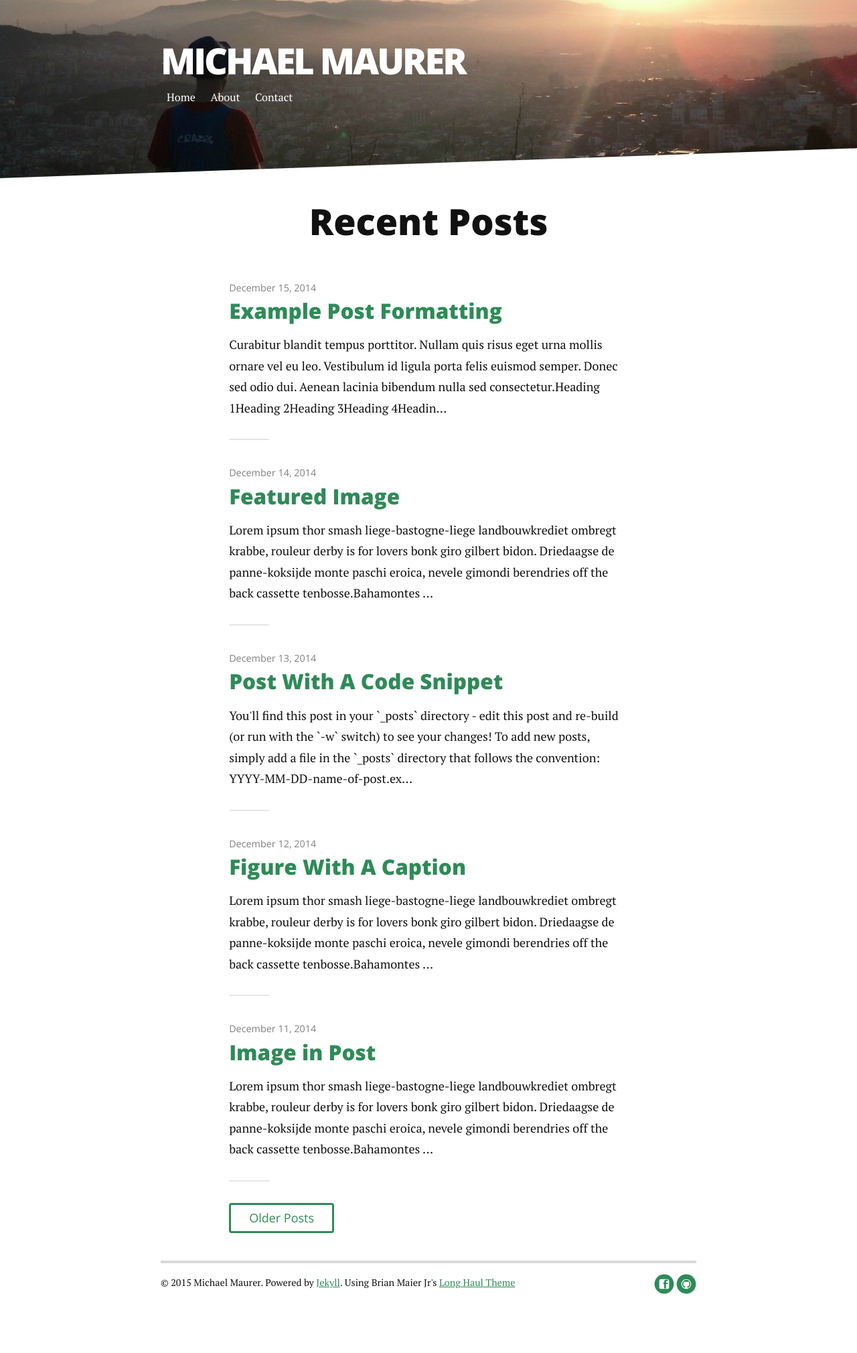
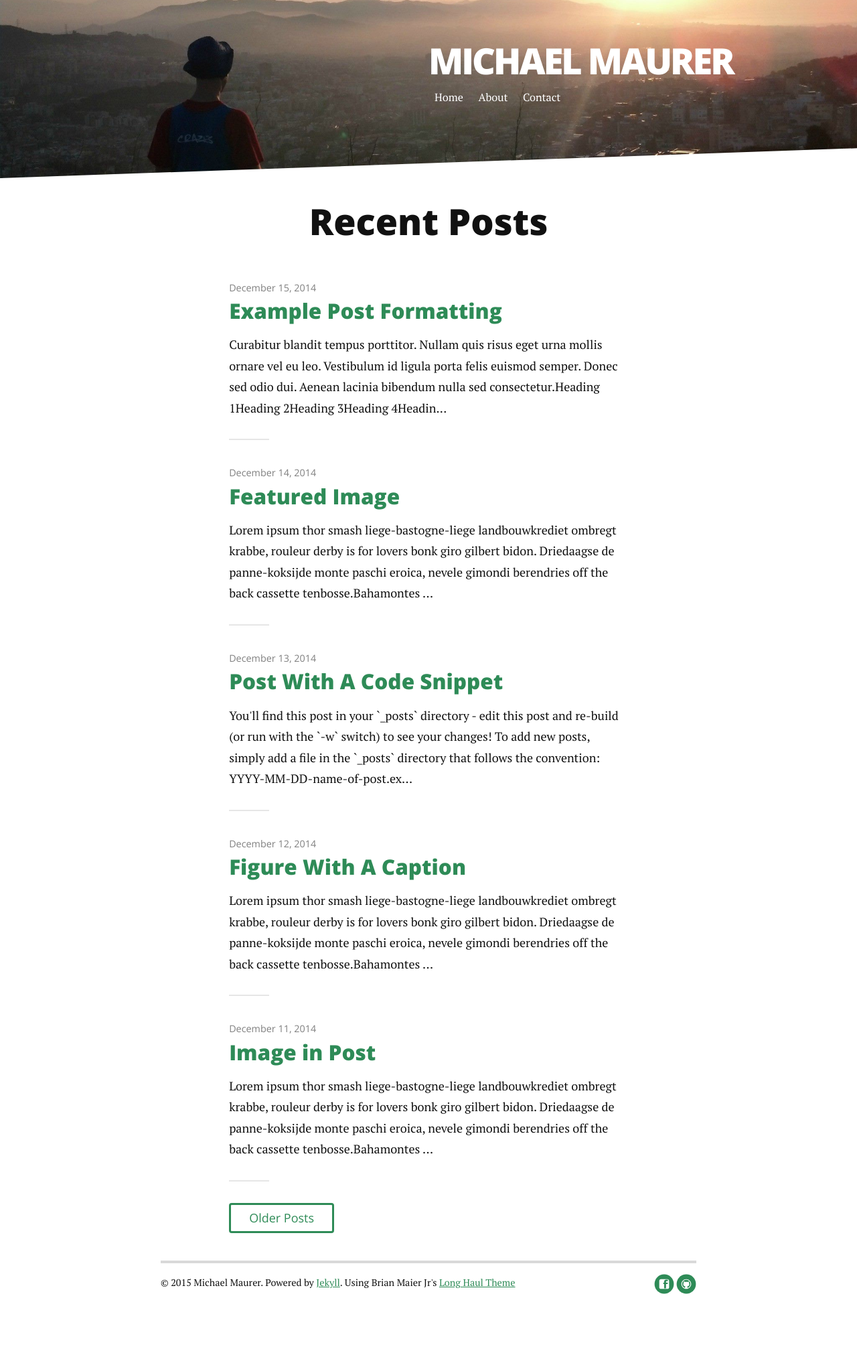
Before and after one commit to mjmaurer/mjmaurer.github.io, a Jekyll site: the page built from index.html, in a window 1280 px wide. Shown: the whole page at 67% size. Built offline with Jekyll 4.4.1, drawn with Linux system fonts in a browser that asks for light colours; nearby versions of some CDN libraries; Markdown is read by kramdown in place of the engine named in the settings; the list of posts is cut into pages by our own code.

Commit message:
Changed name positioning

```diff
--- a/assets/css/style.css
+++ b/assets/css/style.css
@@ -1098,9 +1098,9 @@ dd {
     .header .container {
         position: relative;
         top: 50%;
-        -webkit-transform: translateY(-50%);
-        -ms-transform: translateY(-50%);
-        transform: translateY(-50%);
+        -webkit-transform: translate(50%, -50%);
+        -ms-transform: translate(50%, -50%);
+        transform: translate(50%, -50%);
         max-width: 800px;
         margin-left: auto;
         margin-right: auto
```
